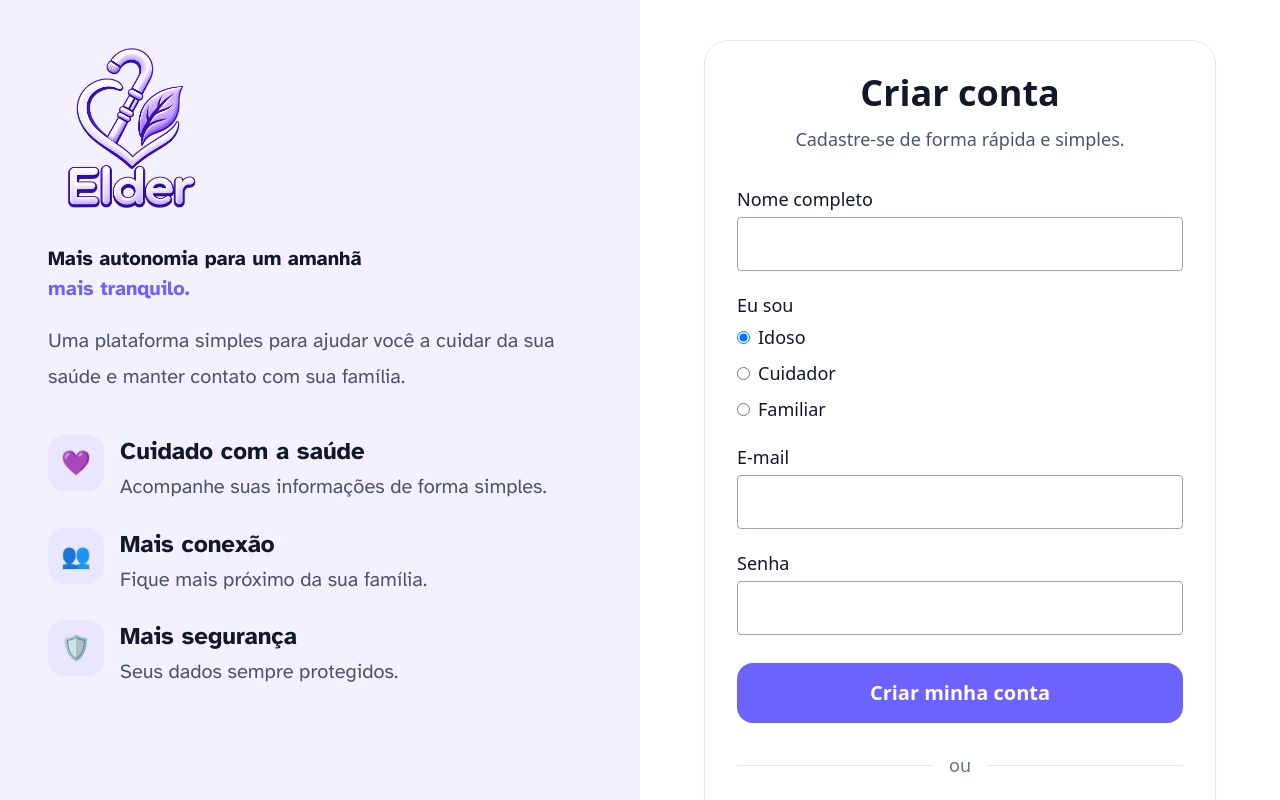
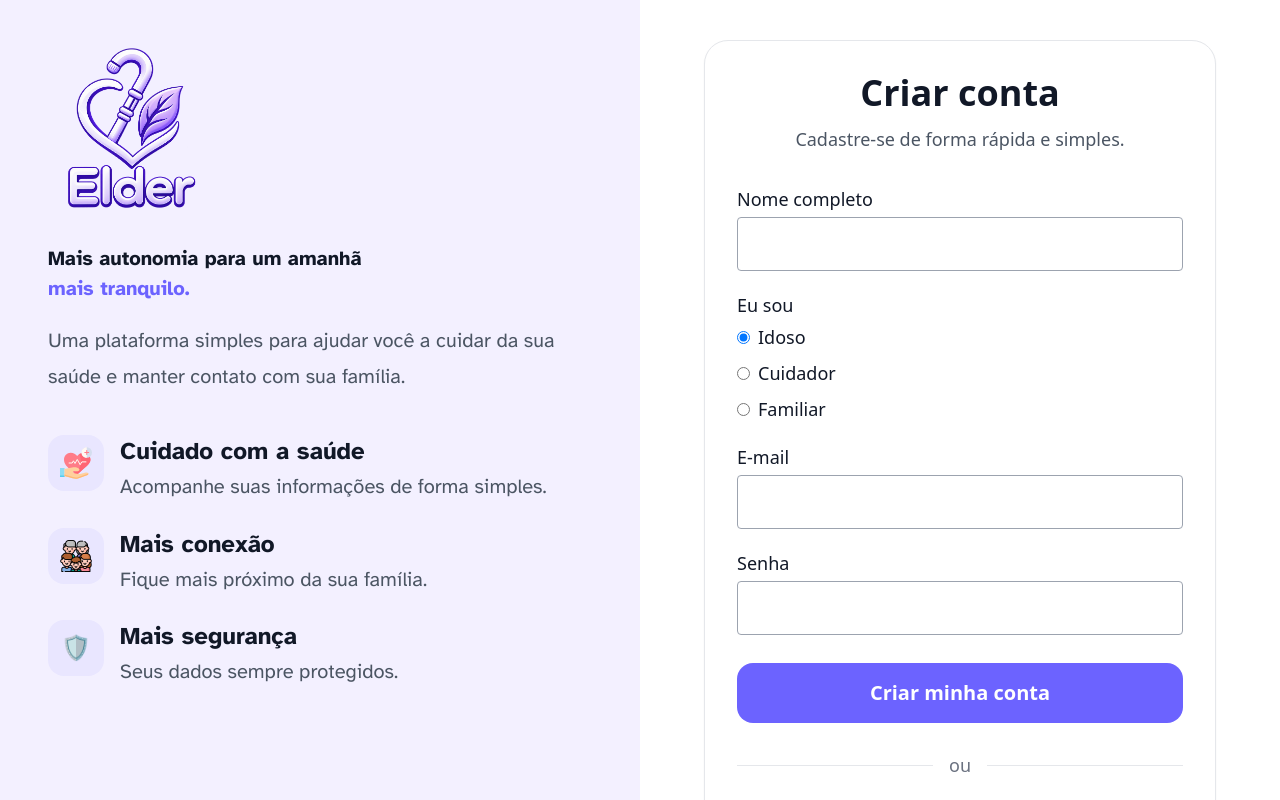
Before and after one commit to MixuriM/Elder_Web, a React (Vite) app in the folder frontend/: page /cadastro in a window 1280 px wide. Shown: the top 800 px of the page. Built offline with nearby package versions, Linux system fonts and the light colour scheme; no server answers.

Commit message:
Refactor code structure for improved readability and maintainability

```diff
--- a/frontend/src/components/cadastro/LadoInformativo.tsx
+++ b/frontend/src/components/cadastro/LadoInformativo.tsx
@@ -34,7 +34,11 @@ function LadoInformativo() {
           <div className="flex items-start gap-4">
             {/* Ícone */}
             <div className="flex h-14 w-14 shrink-0 items-center justify-center rounded-2xl bg-[#E9E6FF] text-2xl">
-              💜
+              <img
+               src="./src/img/cuidados-de-saude.svg"
+              alt="Ícone de saúde"
+              className="w-8 h-8"
+              />
             </div>
 
             <div>
@@ -52,7 +56,11 @@ function LadoInformativo() {
           <div className="flex items-start gap-4">
             {/* Ícone */}
             <div className="flex h-14 w-14 shrink-0 items-center justify-center rounded-2xl bg-[#E9E6FF] text-2xl">
-              👥
+              <img
+               src="./src/img/grande-familia.png"
+              alt="Ícone de conexão"
+              className="w-8 h-8"
+              />
             </div>
 
             <div>
```
Also changed, not shown: frontend/src/Img/cuidados-de-saude.svg (added), frontend/src/Img/grande-familia.png (added).
